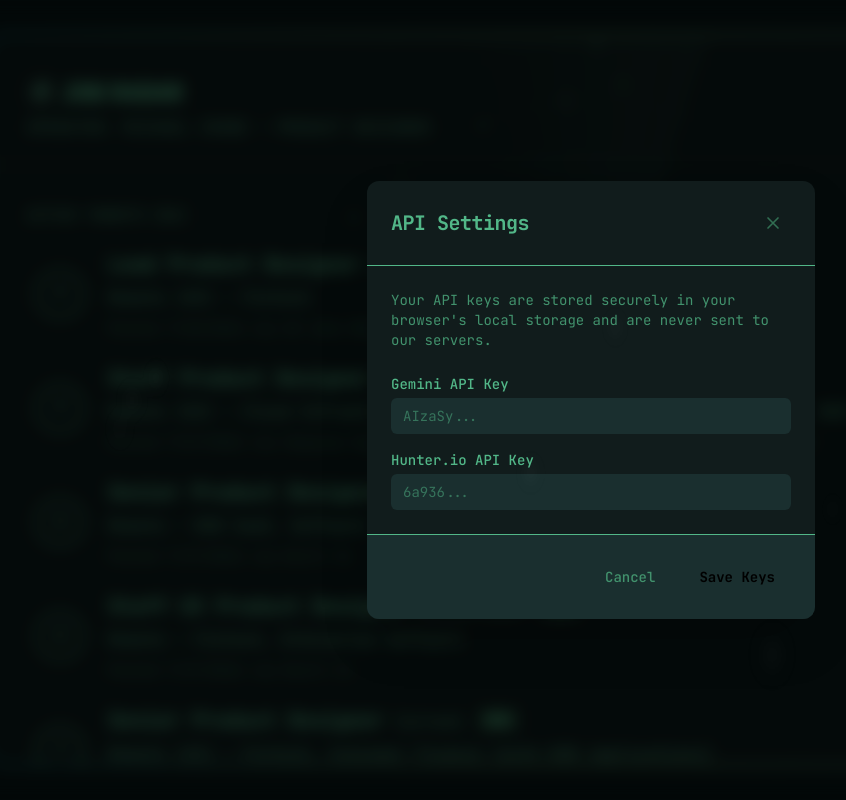
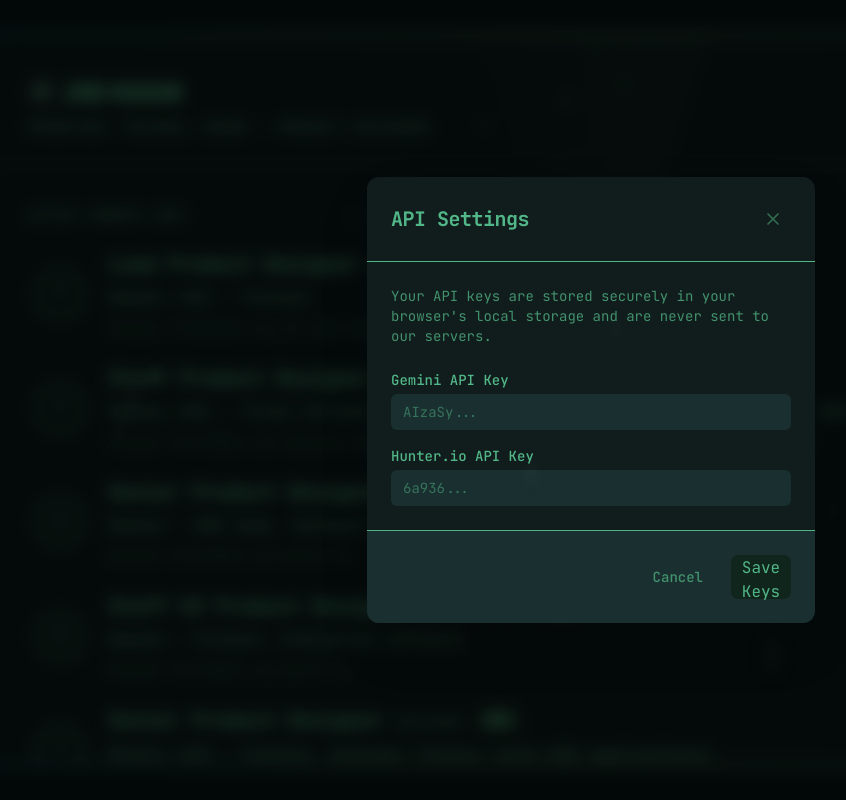
Before and after one commit to mcrane0051/job-radar, a React (Vite) app: page / in a window 1280 px wide. Both pictures are taken after a click on the button "API Settings". Shown: the whole page, without its empty margins (49-895 px from the left). Built offline with nearby package versions, Linux system fonts and the light colour scheme.

Commit message:
fix: update Settings Modal save button styles to match primary button

```diff
--- a/src/components/SettingsModal.tsx
+++ b/src/components/SettingsModal.tsx
@@ -75,7 +75,7 @@
                 value={geminiKey}
                 onChange={(e) => setGeminiKey(e.target.value)}
                 placeholder="AIzaSy..."
-                className="w-full px-3 py-2 rounded-md font-mono text-sm focus:outline-none focus:ring-2 focus:ring-[var(--brand-primary)]"
+                className="w-full px-3 py-2 rounded-md font-mono text-sm focus:outline-none"
                 style={{
                   backgroundColor: 'var(--surface-3)',
                   border: '1px solid var(--border-color)',
@@ -94,7 +94,7 @@
                 value={hunterKey}
                 onChange={(e) => setHunterKey(e.target.value)}
                 placeholder="6a936..."
-                className="w-full px-3 py-2 rounded-md font-mono text-sm focus:outline-none focus:ring-2 focus:ring-[var(--brand-primary)]"
+                className="w-full px-3 py-2 rounded-md font-mono text-sm focus:outline-none"
                 style={{
                   backgroundColor: 'var(--surface-3)',
                   border: '1px solid var(--border-color)',
@@ -115,7 +115,7 @@
           </button>
           <button
             onClick={handleSave}
-            className="px-4 py-2 rounded-md text-sm font-bold bg-[var(--brand-primary)] text-black hover:opacity-90 transition-opacity"
+            className="btn-primary"
           >
             Save Keys
           </button>
```
